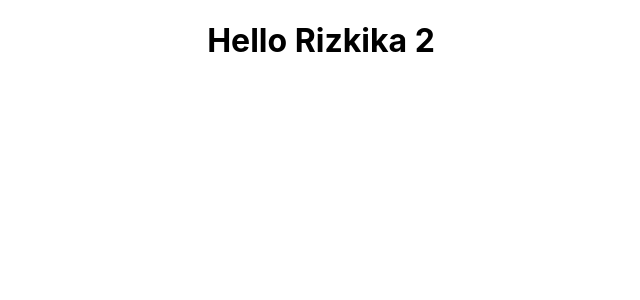
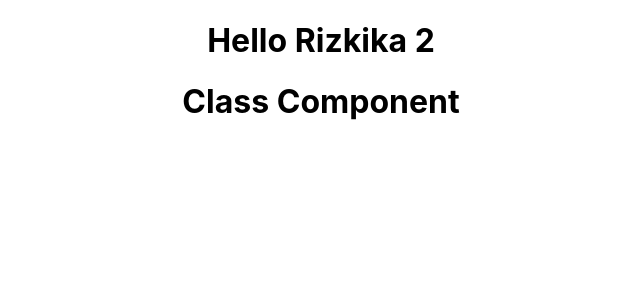
Before and after one commit to palindungan/animal-hospital, a React (Create React App) app in the folder development/react/hello-world/: page / in a window 1280 px wide. Shown: the top 300 px of the page, without its empty margins (319-959 px from the left). Built offline with nearby package versions, Linux system fonts and the light colour scheme.

Commit message:
class componet

```diff
--- a/development/react/hello-world/src/App.js
+++ b/development/react/hello-world/src/App.js
@@ -1,12 +1,14 @@
-import logo from './logo.svg';
-import './App.css';
-import Greet from './components/Greet';
+import logo from "./logo.svg";
+import "./App.css";
+import Greet from "./components/Greet";
 // import {Greet} from './components/Greet';
+import Welcome from "./components/Welcome";
 
 function App() {
   return (
     <div className="App">
       <Greet />
+      <Welcome />
     </div>
   );
 }
--- /dev/null
+++ b/development/react/hello-world/src/components/Welcome.js
@@ -0,0 +1,9 @@
+import React, { Component } from "react";
+
+class Welcome extends Component {
+  render() {
+    return <h1>Class Component</h1>;
+  }
+}
+
+export default Welcome;
```
